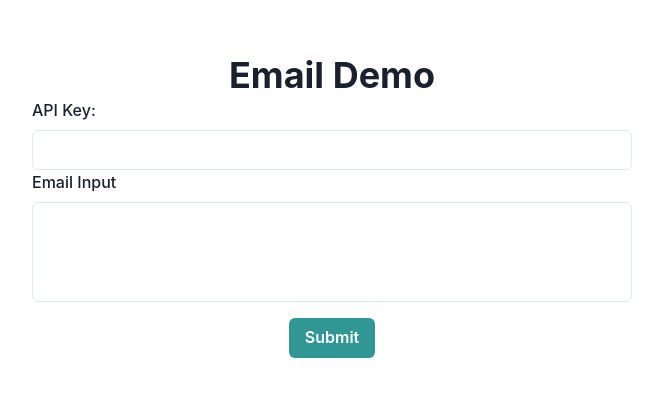
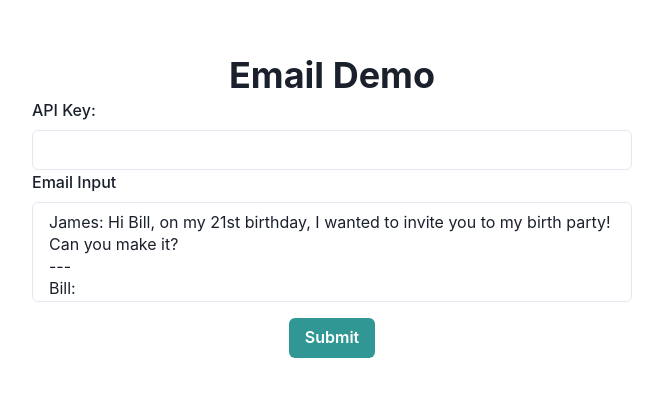
Before and after one commit to mr-gpt/twilix-email-demo, a React (Create React App) app: page / in a window 1280 px wide. Shown: the part 194-590 px from the top of the page, without its empty margins (308-971 px from the left). Built offline with nearby package versions, Linux system fonts and the light colour scheme.

Commit message:
add email form

```diff
--- a/src/components/emailForm.tsx
+++ b/src/components/emailForm.tsx
@@ -14,7 +14,9 @@ import {
 import axios from 'axios';
 
 const SimpleForm = () => {
-  const [text, setText] = useState('');
+  const [text, setText] = useState(`James: Hi Bill, on my 21st birthday, I wanted to invite you to my birth party! Can you make it?
+---
+Bill: `);
   const [apiKey, setApiKey] = useState('');
   const [responseText, setResponseText] = useState('');
   const [errorText, setErrorText] = useState('');
```
